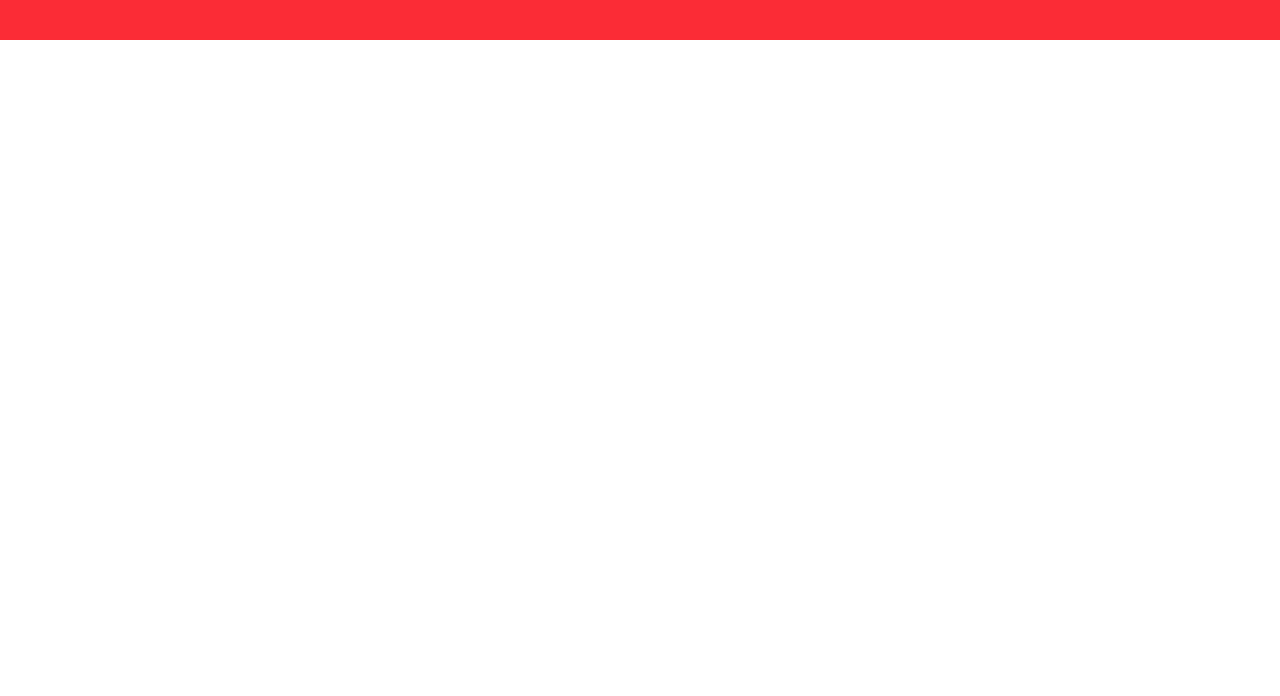
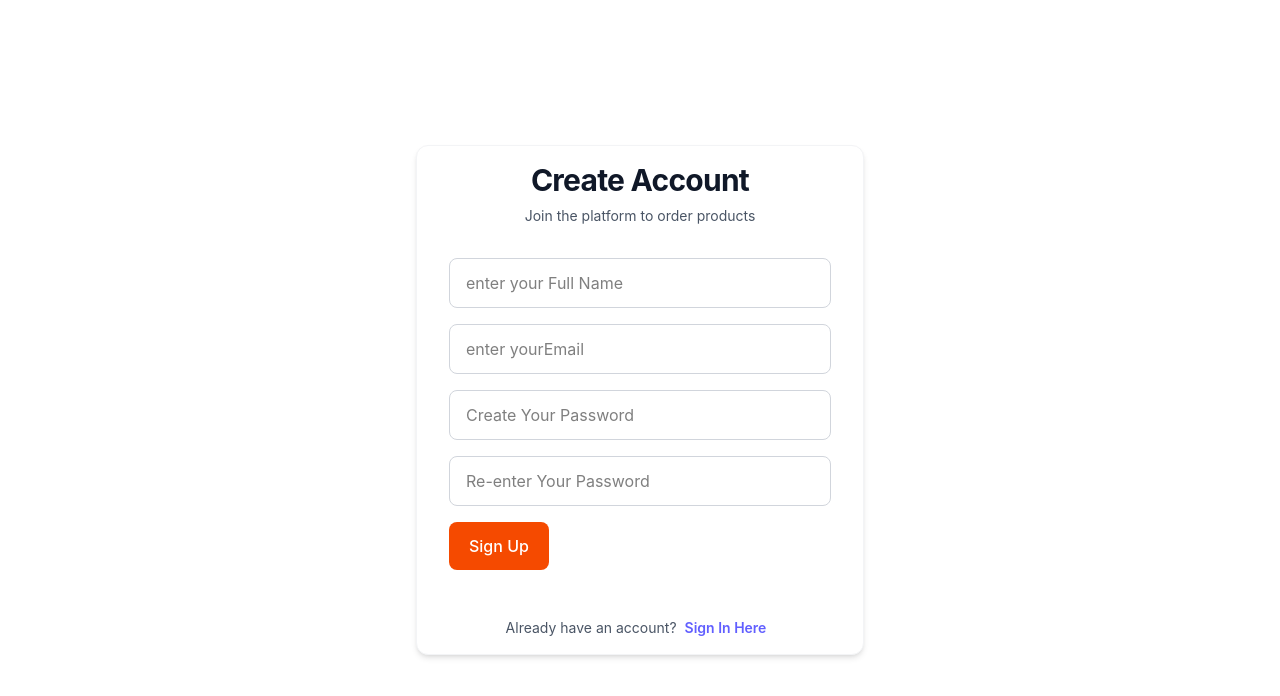
Before and after one commit to kalidumer/FastMarket, a React (Vite) app in the folder frontend-service/: page /signup in a window 1280 px wide. Shown: the top 696 px of the page. Built offline with nearby package versions, Linux system fonts and the light colour scheme.

Commit message:
signup adn login page frontend

```diff
--- a/frontend-service/src/pages/loginpage.tsx
+++ b/frontend-service/src/pages/loginpage.tsx
@@ -1,8 +1,10 @@
 import React, { useState, useEffect } from 'react';
-import { useNavigate } from 'react-router-dom';
+import { useNavigate,Link} from 'react-router-dom';
 import { useAppDispatch, useAppSelector } from '../store/store';
 import { loginUser, clearAuthError } from '../features/auth/authSlice';
 import { ROUTES } from '../config/constants';
+import Input from "../components/input";
+import Button from "../components/button";
 
 export default function LoginPage() {
   const dispatch = useAppDispatch();
@@ -39,90 +41,41 @@ export default function LoginPage() {
   };
 
   return (
-    <div className="flex min-h-screen items-center justify-center bg-gray-50 px-4 py-12 sm:px-6 lg:px-8">
-      <div className="w-full max-w-md space-y-8 rounded-xl bg-white p-8 shadow-md border border-gray-100">
+   <div className="flex bg-white min-h-screen items-center justify-center bg-gray-50 px-4 py-12 sm:px-6 lg:px-8">
+        <div className="w-full max-w-md space-y-8 rounded-xl bg-white shadow-md border border-gray-100 p-4">
+            <div className="text-center">
+                <h2 className="text-3xl font-bold text-gray-900 tracking-tight">Create Account</h2>
+                <p className="mt-2 text-sm text-gray-600">Join the platform to order products</p>
+            </div>
+            {(validationError || error) &&(
+            <div className="rounded-md border border-red-600 bg-red-50 p-4 text-sm text-red-600 transition-all">
+<p className="font-medium">{validationError || error}</p>
+            </div>)}
 
-        {/* Header Block */}
-        <div className="text-center">
-          <h2 className="text-3xl font-bold tracking-tight text-gray-900">
-            Welcome Back
-          </h2>
-          <p className="mt-2 text-sm text-gray-600">
-            Sign in to your FastMarket account
-          </p>
+            <form onSubmit={handleSubmit} className="space-y-4 mt-8 mx-4">
+
+                <Input
+                placeholder="Enter Your Email"
+                type="email"
+                value={email}
+                onChange={(e)=>setEmail(e.target.value)}
+                />
+                <Input
+                placeholder="Enter Your Password"
+                type="password"
+                value={password}
+                onChange={(e)=>setPassword(e.target.value)}/>
+
+                <Button type="submit">Sign In</Button>
+            </form>
+            <div className="text-center pt-4">
+                <p className="text-sm text-gray-600">
+                    If you have any account
+                    <Link to="/signup" className="font-semibold px-2 text-indigo-500 hover:text-indigo-700">
+                    Create Account Here</Link>
+                </p>
+            </div>
         </div>
-
-        {/* Unified Operational Feedback Banner */}
-        {(validationError || error) && (
-          <div className="rounded-md border border-red-200 bg-red-50 p-4 text-sm text-red-800 transition-all">
-            <p className="font-medium">{validationError || error}</p>
-          </div>
-        )}
-
-        {/* Input Pipeline Layout */}
-        <form className="mt-8 space-y-6" onSubmit={handleSubmit}>
-          <div className="space-y-4 rounded-md shadow-sm">
-            <div>
-              <label htmlFor="email-address" className="block text-sm font-medium text-gray-700 mb-1">
-                Email Address
-              </label>
-              <input
-                id="email-address"
-                name="email"
-                type="email"
-                autoComplete="email"
-                required
-                disabled={loading}
-                value={email}
-                onChange={(e) => setEmail(e.target.value)}
-                className="block w-full rounded-lg border border-gray-300 px-3 py-2 text-gray-900 placeholder-gray-400 focus:border-indigo-500 focus:outline-none focus:ring-1 focus:ring-indigo-500 sm:text-sm disabled:bg-gray-100 disabled:text-gray-400"
-                placeholder="name@example.com"
-              />
-            </div>
-
-            <div>
-              <label htmlFor="password" className="block text-sm font-medium text-gray-700 mb-1">
-                Password
-              </label>
-              <input
-                id="password"
-                name="password"
-                type="password"
-                autoComplete="current-password"
-                required
-                disabled={loading}
-                value={password}
-                onChange={(e) => setPassword(e.target.value)}
-                className="block w-full rounded-lg border border-gray-300 px-3 py-2 text-gray-900 placeholder-gray-400 focus:border-indigo-500 focus:outline-none focus:ring-1 focus:ring-indigo-500 sm:text-sm disabled:bg-gray-100 disabled:text-gray-400"
-                placeholder="••••••••"
-              />
-            </div>
-          </div>
-
-          {/* Core Action Handle */}
-          <div>
-            <button
-              type="submit"
-              disabled={loading}
-              className="group relative flex w-full justify-center rounded-lg bg-indigo-600 px-4 py-2.5 text-sm font-semibold text-white transition-all hover:bg-indigo-500 focus-visible:outline focus-visible:outline-2 focus-visible:outline-offset-2 focus-visible:outline-indigo-600 disabled:bg-indigo-300 disabled:cursor-not-allowed"
-            >
-              {loading ? (
-                <span className="flex items-center gap-2">
-                  {/* Tailwind Spinner Graphic */}
-                  <svg className="h-4 w-4 animate-spin text-white" fill="none" viewBox="0 0 24 24">
-                    <circle className="opacity-25" cx="12" cy="12" r="10" stroke="currentColor" strokeWidth="4" />
-                    <path className="opacity-75" fill="currentColor" d="M4 12a8 8 0 018-8V0C5.373 0 0 5.373 0 12h4zm2 5.291A7.962 7.962 0 014 12H0c0 3.042 1.135 5.824 3 7.938l3-2.647z" />
-                  </svg>
-                  Signing in...
-                </span>
-              ) : (
-                'Sign In'
-              )}
-            </button>
-          </div>
-        </form>
-
-      </div>
     </div>
   );
 }
--- a/frontend-service/src/pages/registerpage.tsx
+++ b/frontend-service/src/pages/registerpage.tsx
@@ -1,7 +1,9 @@
 import {useEffect, useState} from "react";
-import { useNavigate } from "react-router-dom";
+import { Link, useNavigate } from "react-router-dom";
 import { useAppDispatch, useAppSelector} from "../store/store";
 import { registerUser, clearAuthError,loginUser } from "../features/auth/authSlice";
+import Input from "../components/input";
+import Button from "../components/button";
 export default function Signup(){
 
     const dispatch = useAppDispatch();
@@ -26,7 +28,7 @@ export default function Signup(){
         }},[token,navigate])
 
 
-    const handleSunmit=async(e:React.FormEvent)=>{
+    const handleSubmit=async(e:React.FormEvent)=>{
         e.preventDefault();
         setValidationError(null);
 
@@ -54,6 +56,51 @@ export default function Signup(){
     }
 
     return(<>
-    <div className="flex bg-red-500 min-h-10"></div>
+    <div className="flex bg-white min-h-screen items-center justify-center bg-gray-50 px-4 py-12 sm:px-6 lg:px-8">
+        <div className="w-full max-w-md space-y-8 rounded-xl bg-white shadow-md border border-gray-100 p-4">
+            <div className="text-center">
+                <h2 className="text-3xl font-bold text-gray-900 tracking-tight">Create Account</h2>
+                <p className="mt-2 text-sm text-gray-600">Join the platform to order products</p>
+            </div>
+            {(validationError || error) &&(
+            <div className="rounded-md border border-red-600 bg-red-50 p-4 text-sm text-red-600 transition-all">
+<p className="font-medium">{validationError || error}</p>
+            </div>)}
+
+            <form onSubmit={handleSubmit} className="space-y-4 mt-8 mx-4">
+                <Input
+                placeholder="enter your Full Name"
+                type="text"
+                value={full_name}
+                onChange={(e) =>setFullname(e.target.value)}
+                />
+                <Input
+                placeholder="enter yourEmail"
+                type="text"
+                value={email}
+                onChange={(e)=>setEmail(e.target.value)}
+                />
+                <Input
+                placeholder="Create Your Password"
+                type="password"
+                value={password}
+                onChange={(e)=>setPassword(e.target.value)}/>
+                <Input
+                placeholder="Re-enter Your Password"
+                type="password"
+                value={confirmPassword}
+                onChange={(e)=>setConfirmPassword(e.target.value)}
+                />
+                <Button type="submit">Sign Up</Button>
+            </form>
+            <div className="text-center pt-4">
+                <p className="text-sm text-gray-600">
+                    Already have an account?
+                    <Link to="/login" className="font-semibold px-2 text-indigo-500 hover:text-indigo-700">
+                    Sign In Here</Link>
+                </p>
+            </div>
+        </div>
+    </div>
     </>)
 }
```
